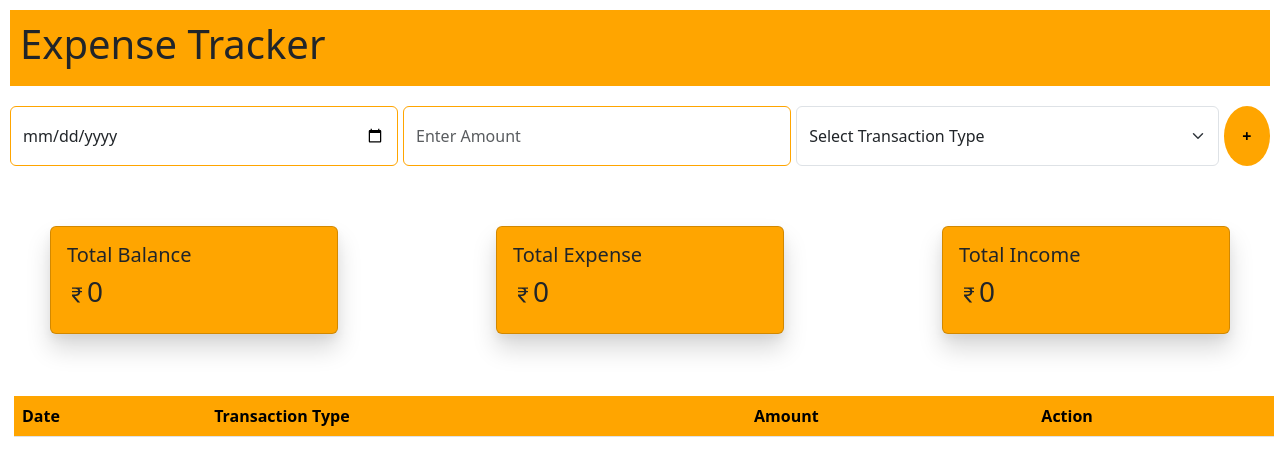
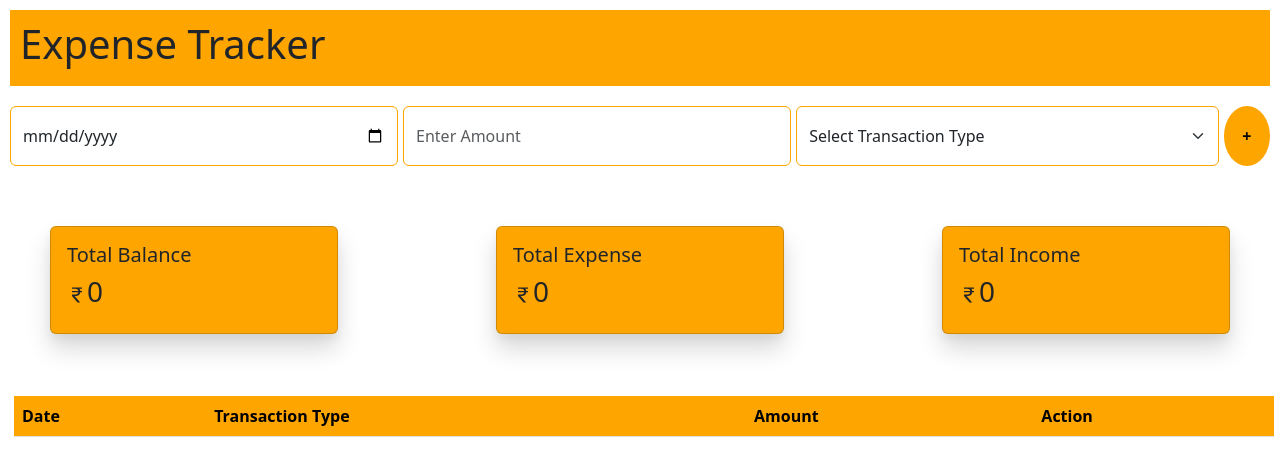
Before and after one commit to LITHIL70/expense-tracker, a plain HTML site: page index.html in a window 1280 px wide. Drawn offline with nearby package versions, Linux system fonts and the light colour scheme.

Commit message:
first commit

```diff
--- a/index.html
+++ b/index.html
@@ -40,7 +40,7 @@
 
         }
 
-        .form-control, .form-select tr-type{
+        .form-control, .form-select.tr-type{
             border: 1px solid orange;
         }
 
```
